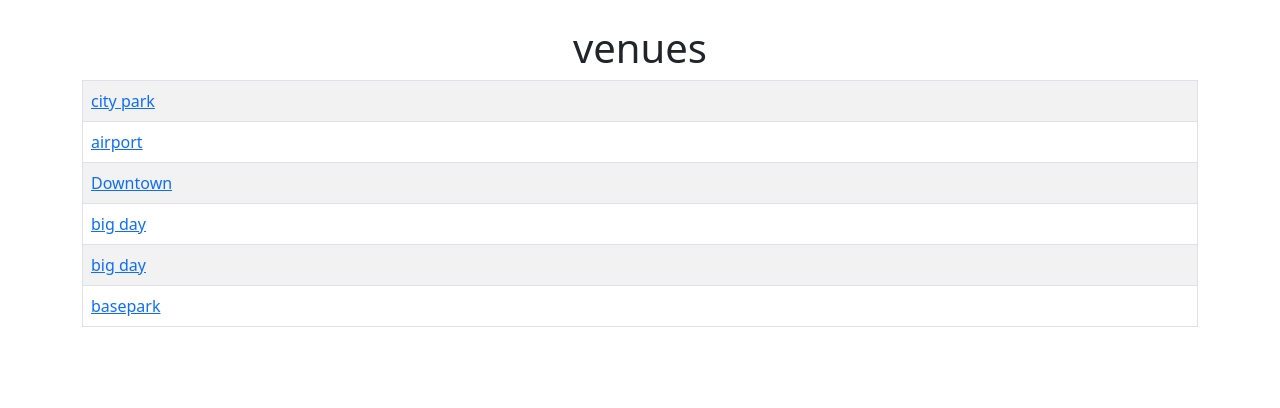
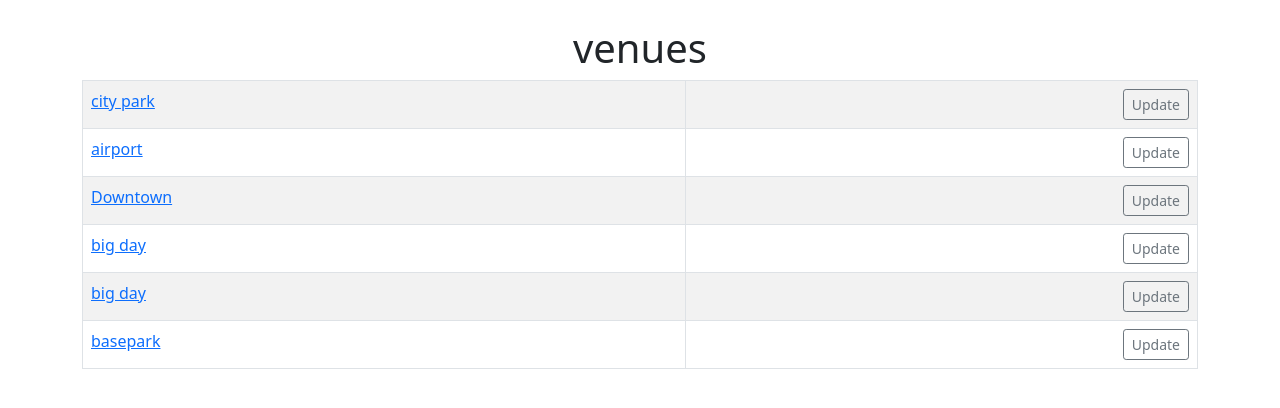
Before and after one commit to anurudh9076/Myclub_Website, a Django app: page /list_venue in a window 1280 px wide. Shown: the part 56-464 px from the top of the page. Run offline with Django 3.2, Linux system fonts and the light colour scheme; data comes from the database, SQL or seed files in the repository; both versions use the stored data as it was after the commit.

Commit message:
updating venues facility added

```diff
--- a/events/urls.py
+++ b/events/urls.py
@@ -17,4 +17,5 @@ urlpatterns = [
     path('list_venue',views.list_venue,name='list-venue'),
     path('show_venue/<venue_id>',views.show_venue,name='show-venue'),
     path('search_venues',views.search_venues,name='search-venues'),
+    path('update_venue/<venue_id>',views.update_venue,name='update-venue'),
 ]
--- a/events/views.py
+++ b/events/views.py
@@ -1,4 +1,4 @@
-from django.shortcuts import render
+from django.shortcuts import render,redirect
 import calendar
 from calendar import HTMLCalendar
 from datetime import datetime
@@ -7,6 +7,15 @@ from .models import Event,Venue
 from .forms import VenueForm
 
 # Create your views here.
+def update_venue(request,venue_id):
+        venue=Venue.objects.get(pk=venue_id)
+        form = VenueForm(request.POST or None,instance=venue)
+        if form.is_valid():
+            form.save()
+            return redirect('list-venue')
+
+        return render (request,'events/update_venue.html',{'form':form})
+
 def search_venues(request):
     if request.method == "POST":
         searched = request.POST['searched']
--- a/templates/events/venue.html
+++ b/templates/events/venue.html
@@ -9,7 +9,10 @@
 {% for venue in venue_list %}
 <tr>
     <td>
-        <a href="{% url 'show-venue' venue.id %}"> {{venue}} </a><br>
+        <a href="{% url 'show-venue' venue.id %}"> {{venue}} </a> <br>
+    </td>
+    <td align="right">
+       <a href="{% url 'update-venue' venue.id %}" class="btn btn-outline-secondary btn-sm"> Update </a>
     </td>
 </tr>
 {% endfor %}
```
Also changed, not shown: templates/events/update_venue.html (added, +14 -0 lines), db.sqlite3, templates/events/add_event.html (added).
